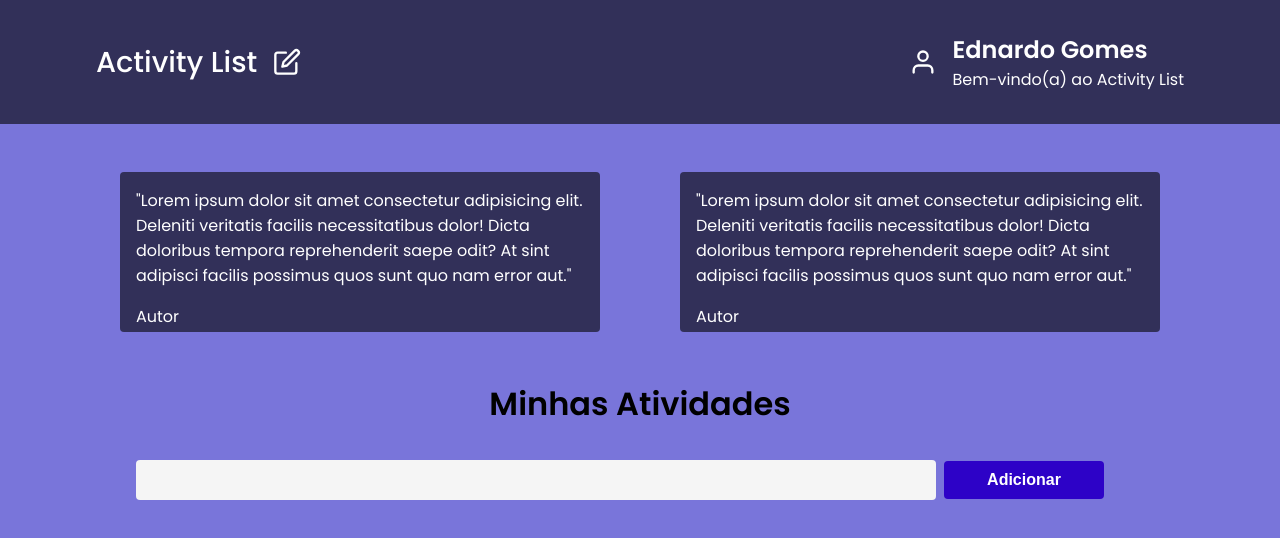
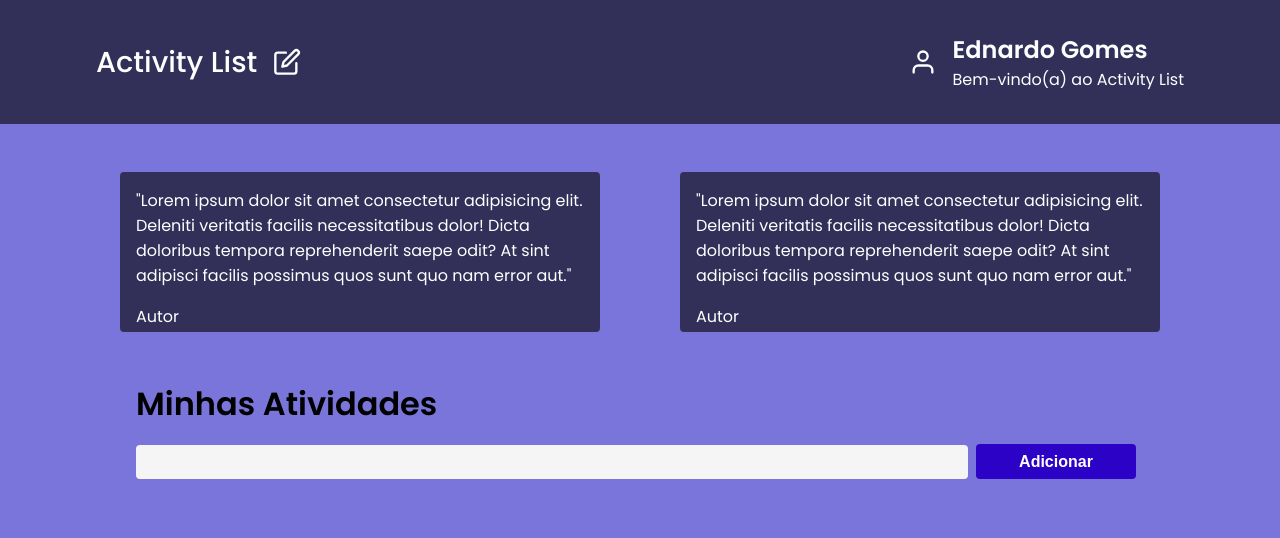
Before and after one commit to Nardogomes/activitylist, a React (Create React App) app: page / in a window 1280 px wide. Shown: the top 538 px of the page. Built offline with nearby package versions, Linux system fonts and the light colour scheme.

Commit message:
Ajustando estilo do componente Input.

```diff
--- a/src/components/Input/index.tsx
+++ b/src/components/Input/index.tsx
@@ -1,11 +1,15 @@
+import { useState } from "react";
 import { Container } from "./styles";
 
 export function Input() {
+  const [activity, setActivity] = useState("");
+  console.log(activity);
+
   return (
     <Container>
       <h1>Minhas Atividades</h1>
       <div className="input-info">
-        <input type="text" />
+        <input type="text" onChange={(e) => setActivity(e.target.value)} />
         <button type="button">Adicionar</button>
       </div>
     </Container>
--- a/src/components/Input/styles.ts
+++ b/src/components/Input/styles.ts
@@ -6,17 +6,14 @@ export const Container = styled.div`
 
   display: flex;
   flex-direction: column;
-  align-items: center;
 
   .input-info {
-    display: inline-block;
     width: 63rem;
     height: 2.5rem;
-    margin-top: 2rem;
+    margin-top: 1rem;
 
     input {
-      width: 50rem;
-      height: 100%;
+      width: 52rem;
       border: none;
       border-radius: 0.25rem;
       font-size: 1rem;
@@ -27,7 +24,7 @@ export const Container = styled.div`
     button {
       border: none;
       width: 10rem;
-      height: 2.4rem;
+      height: 2.2rem;
       margin-left: 0.5rem;
       border-radius: 0.25rem;
       font-size: 1rem;
```
